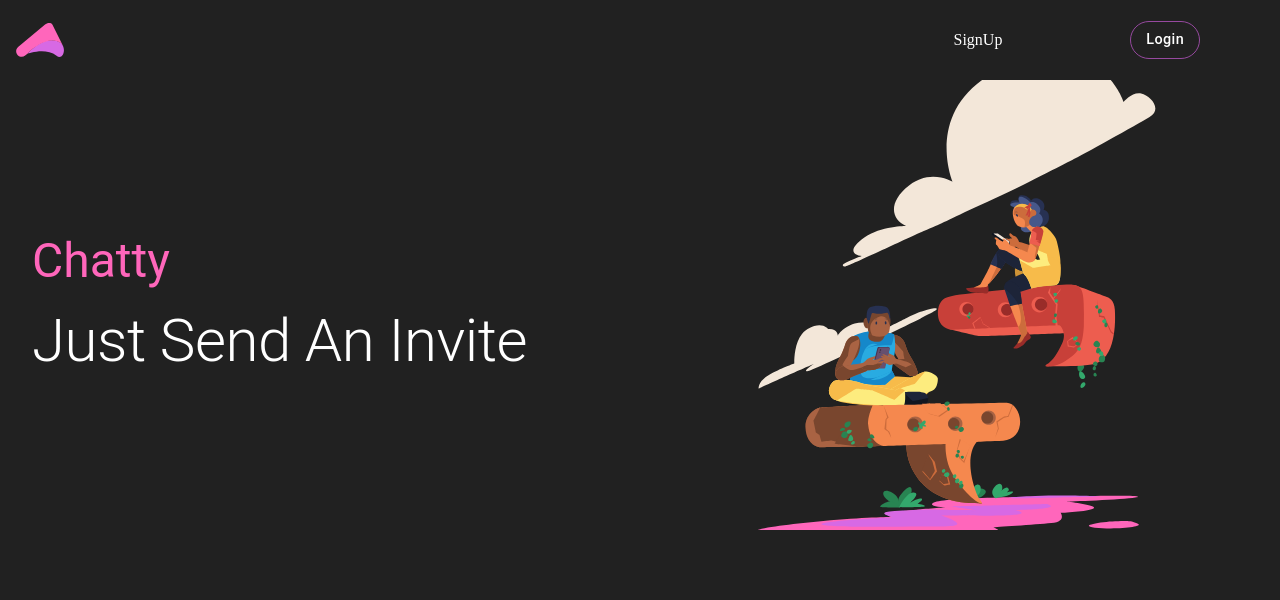
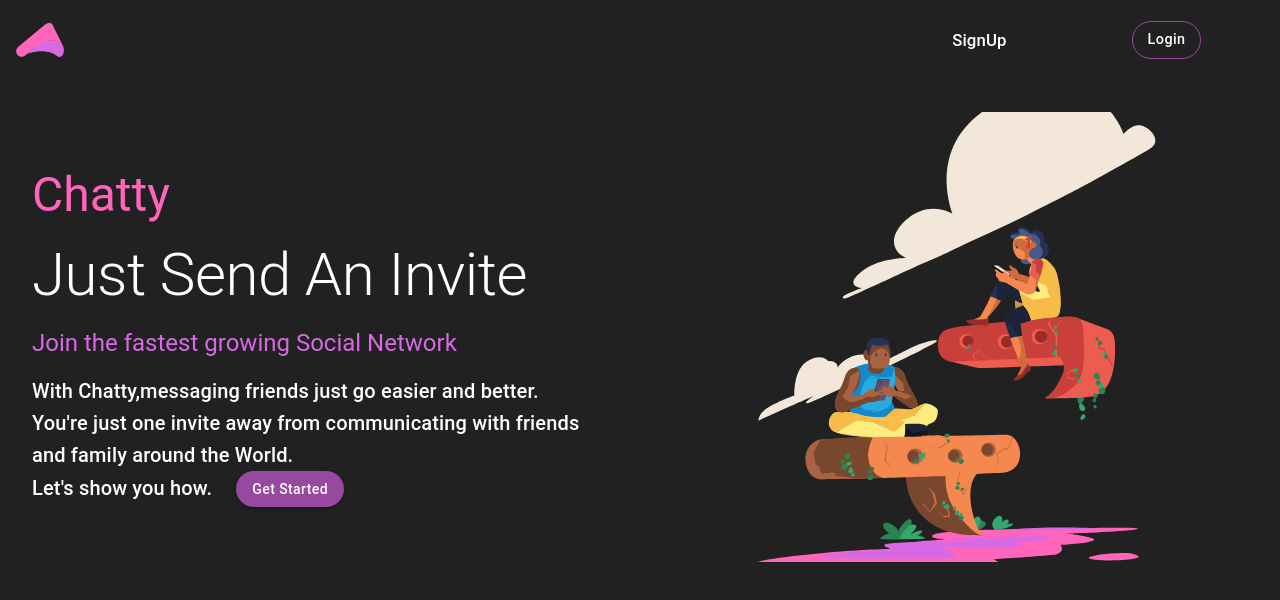
Before and after one commit to PeterKwesiAnsah/Chatty, a React (Create React App) app in the folder client/: page / in a window 1280 px wide. Shown: the top 600 px of the page. Built offline with nearby package versions, Linux system fonts and the light colour scheme.

Commit message:
landng page down

```diff
--- a/client/src/GlobalStyles.js
+++ b/client/src/GlobalStyles.js
@@ -15,21 +15,21 @@ const useStyles = makeStyles((theme) =>
 				width: '100%',
 			},
 			body: {
-				backgroundColor: `${(theme.palette.common.type === 'dark'
-					? '#212121'
-					: '#ffffff')}`,
+				backgroundColor: `${
+					theme.palette.common.type === 'dark' ? '#212121' : '#ffffff'
+				}`,
 				height: '100%',
 				width: '100%',
-				color: `${(theme.palette.common.type ==='dark'
-					? '#ffffff'
-					: '#000000')}`,
+				color: `${
+					theme.palette.common.type === 'dark' ? '#ffffff' : '#000000'
+				}`,
 			},
 			a: {
 				textDecoration: 'none',
-            },
-            li:{
-                listStyle:'none'
-            },
+			},
+			li: {
+				listStyle: 'none',
+			},
 
 			'#root': {
 				height: '100%',
--- a/client/src/layout/home/components/Landing.js
+++ b/client/src/layout/home/components/Landing.js
@@ -1,6 +1,6 @@
 import React from 'react';
 import Lottie from 'react-lottie';
-import { makeStyles, Typography } from '@material-ui/core';
+import { makeStyles, Typography, Button } from '@material-ui/core';
 import animationData from '../../../lotties/chattingAnimation.json';
 import Navbar from './Navbar';
 
@@ -10,9 +10,17 @@ const useStyles = makeStyles((theme) => ({
 		display: 'flex',
 		flexDirection: 'row-reverse',
 		alignItems: 'center',
+		marginTop: theme.spacing(4),
 	},
 	textBox: {
 		padding: theme.spacing(4),
+	},
+	btn: {
+		textTransform: 'none',
+		marginLeft: theme.spacing(3),
+		color: 'inherit',
+		borderRadius: theme.spacing(3),
+		backgroundColor: theme.palette.primary.dark,
 	},
 }));
 
@@ -41,7 +49,22 @@ const Landing = () => {
 					<Typography variant="h3" color="secondary" paragraph>
 						Chatty
 					</Typography>
-					<Typography variant="h2">Just Send An Invite</Typography>
+					<Typography variant="h2" paragraph>
+						Just Send An Invite
+					</Typography>
+					<Typography variant="h5" color="primary" paragraph>
+						Join the fastest growing Social Network
+					</Typography>
+					<div className={classes.paragraph}>
+						<Typography variant="h6">
+							With Chatty,messaging friends just go easier and better.<br></br>
+							You're just one invite away from communicating with friends
+							<br></br> and family around the World.<br></br>Let's show you how.
+							<Button variant="contained" className={classes.btn}>
+								<Typography variant="span">Get Started</Typography>
+							</Button>
+						</Typography>
+					</div>
 				</div>
 			</div>
 		</div>
--- a/client/src/layout/home/components/Navbar.js
+++ b/client/src/layout/home/components/Navbar.js
@@ -55,7 +55,7 @@ const Navbar = () => {
 				<nav>
 					<ul>
 						<li>
-							<Link to="/signUp">SignUp</Link>
+							<Link to="/signUp"><Typography variant="h6" style={{fontSize:'1.05rem'}}>SignUp</Typography></Link>
 						</li>
 						<li>
 							<Button href="/login" variant="outlined" className={classes.btn}>
```
